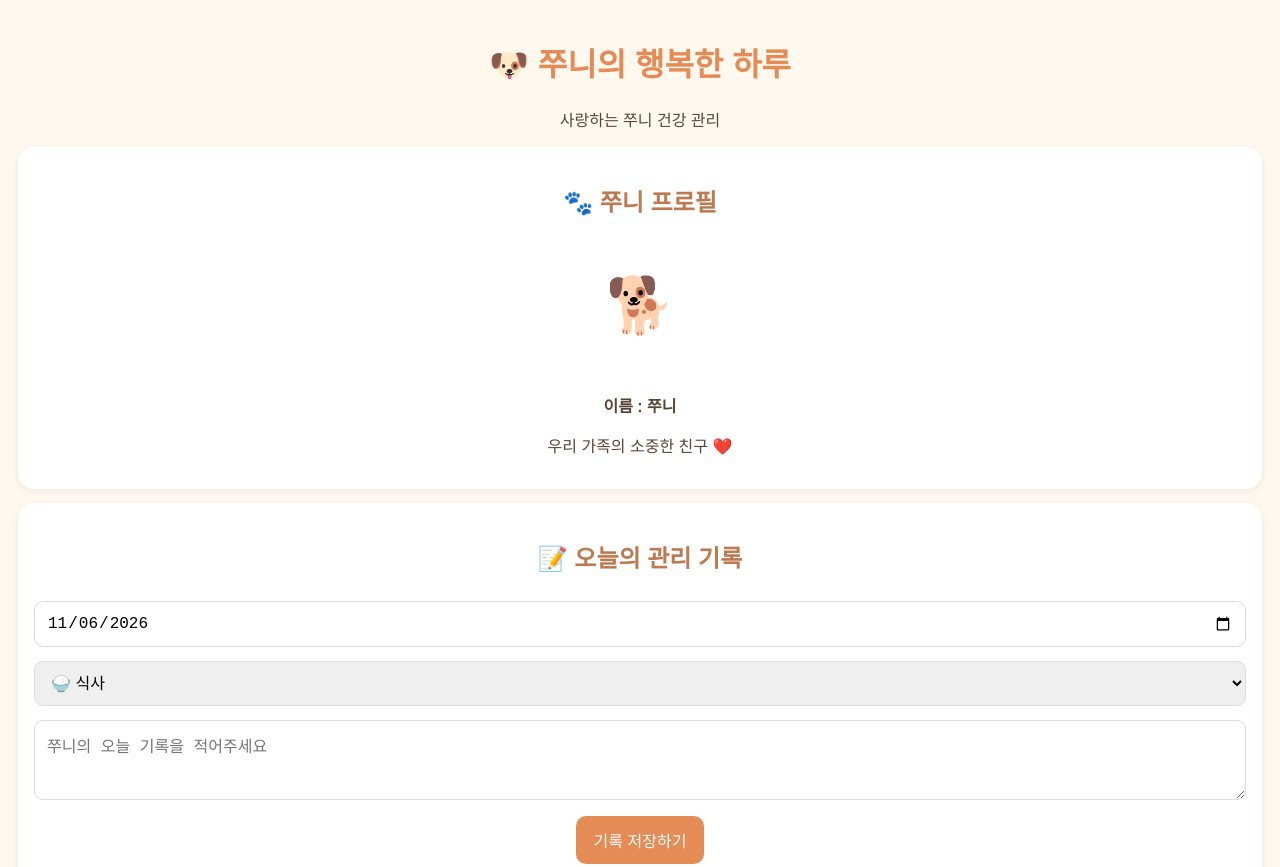
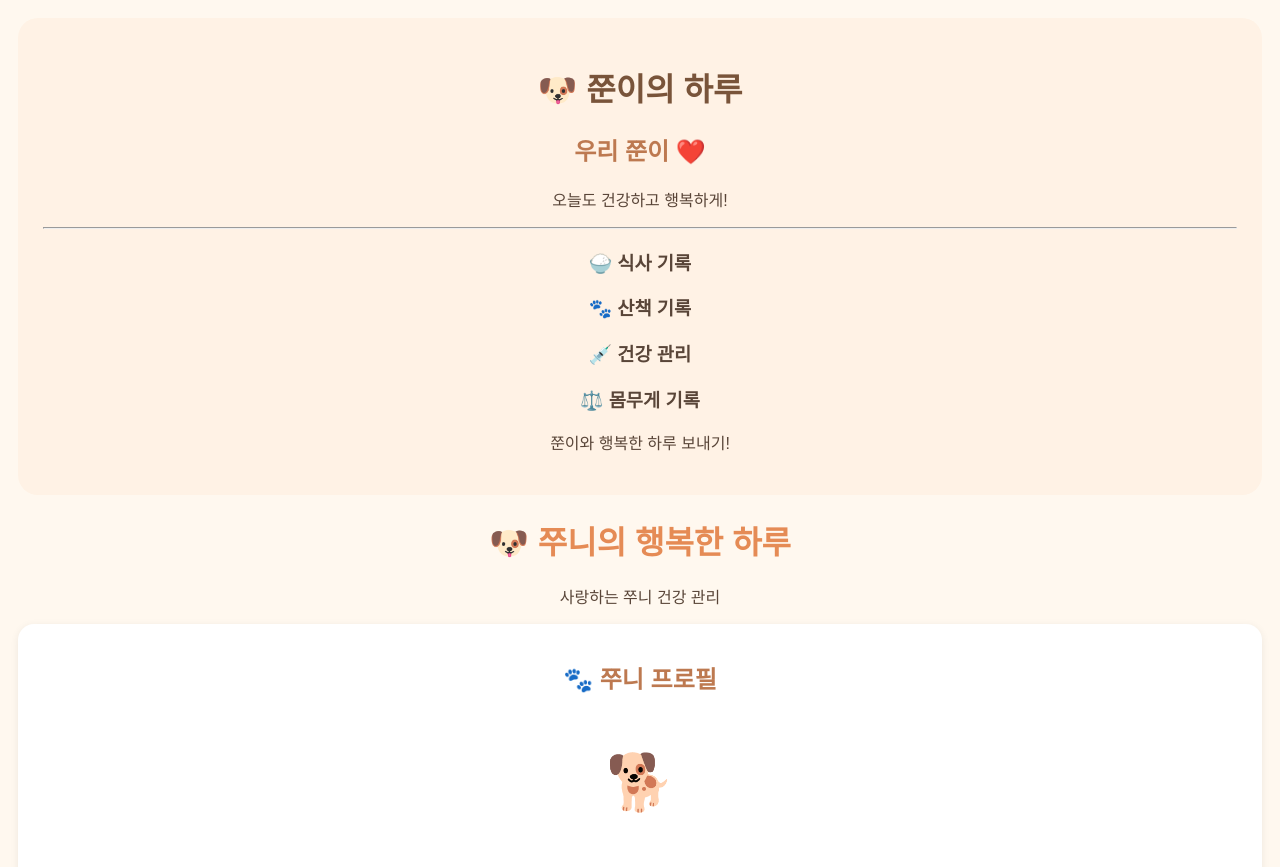
Before and after one commit to k1214sy-max/jjuni-dog-care, a plain HTML site: page index.html in a window 1280 px wide. Shown: the top 867 px of the page. Drawn offline with Linux system fonts and the light colour scheme.

Commit message:
index.html 업데이트

```diff
--- a/index.html
+++ b/index.html
@@ -51,6 +51,17 @@ button{
 .small{font-size:13px;color:#999}
 </style>
 </head>
+<div style="background:#fff2e5;padding:25px;border-radius:20px;text-align:center;font-family:sans-serif;">
+  <h1 style="color:#79543a;">🐶 쭌이의 하루</h1>
+  <h2>우리 쭌이 ❤️</h2>
+  <p>오늘도 건강하고 행복하게!</p>
+  <hr>
+  <h3>🍚 식사 기록</h3>
+  <h3>🐾 산책 기록</h3>
+  <h3>💉 건강 관리</h3>
+  <h3>⚖️ 몸무게 기록</h3>
+  <p>쭌이와 행복한 하루 보내기!</p>
+</div>
 <body>
 
 <h1>🐶 쭈니의 행복한 하루</h1>
```
